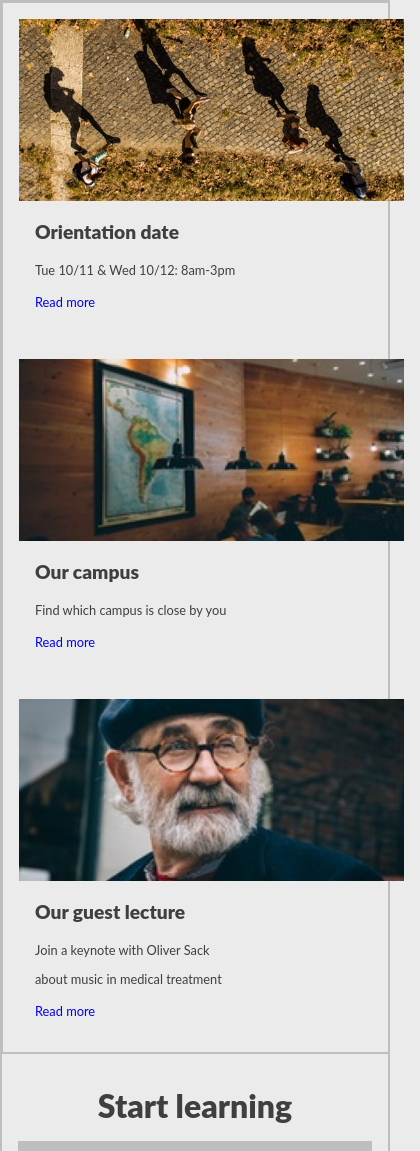
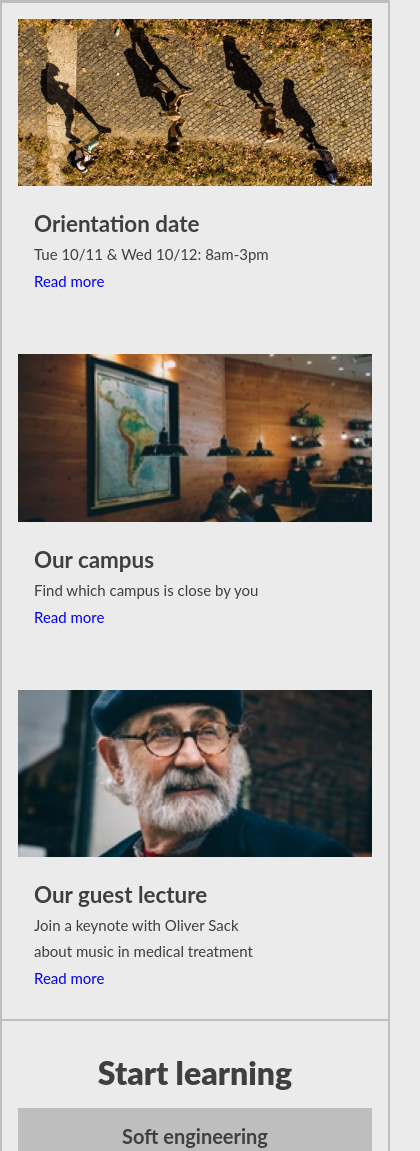
Before and after one commit to bram8787/colmar-academy, a plain HTML site: page index.html in a window 390 px wide. Shown: the part 560-1711 px from the top of the page, 420 px wide, since content can reach past the window. Drawn offline with Linux system fonts and the light colour scheme.

Commit message:
responsive fourth version, changed the main-info section

```diff
--- a/index.html
+++ b/index.html
@@ -69,10 +69,38 @@
 
             </div>
 
+            <div class="mobile-info">
+                <div class="mobile-information">
+                    <img src="./resources/images/information-orientation-mobile.jpg" alt="">
+                    <div class="detail-info">
+                        <h3>Orientation date</h3>
+                        <p>Tue 10/11 & Wed 10/12: 8am-3pm</p>
+                        <a href="#">Read more</a>
+                    </div>
+                </div>
+                <div class="mobile-information">
+                    <img src="./resources/images/information-campus-mobile.jpg" alt="">
+                    <div  class="detail-info">
+                        <h3>Our campus</h3>
+                        <p>Find which campus is close by you</p>
+                        <a href="#">Read more</a>
+                    </div>
+                </div>
+
+                <div class="mobile-information akhar">
+                    <img src="./resources/images/information-guest-lecture-mobile.jpg" alt="">
+                    <div  class="detail-info">
+                        <h3>Our guest lecture</h3>
+                        <p>Join a keynote with Oliver Sack</p>
+                        <p>about music in medical treatment</p>
+                        <a href="#">Read more</a>
+                    </div>
+                </div>
+            </div>
+
             <div class="info-right">
                 <div class="detail one">
-                    <img class="big-screen" src="./resources/images/information-orientation.jpg" alt="">
-                    <img class="mobile" src="./resources/images/information-orientation-mobile.jpg" alt="">
+                    <img src="./resources/images/information-orientation.jpg" alt="">
                     <div class="detail-info">
                         <h3>Orientation date</h3>
                         <p>Tue 10/11 & Wed 10/12: 8am-3pm</p>
@@ -81,8 +109,7 @@
                 </div>
 
                 <div class="detail two">
-                    <img class="big-screen" src="./resources/images/information-campus.jpg" alt="">
-                    <img class="mobile" src="./resources/images/information-campus-mobile.jpg" alt="">
+                    <img src="./resources/images/information-campus.jpg" alt="">
                     <div  class="detail-info">
                         <h3>Our campus</h3>
                         <p>Find which campus is close by you</p>
@@ -91,8 +118,7 @@
                 </div>
 
                 <div class="detail three">
-                    <img class="big-screen" src="./resources/images/information-guest-lecture.jpg" alt="">
-                    <img class="mobile" src="./resources/images/information-guest-lecture-mobile.jpg" alt="">
+                    <img src="./resources/images/information-guest-lecture.jpg" alt="">
                     <div  class="detail-info">
                         <h3>Our guest lecture</h3>
                         <p>Join a keynote with Oliver Sack</p>
--- a/resources/css/style.css
+++ b/resources/css/style.css
@@ -256,6 +256,12 @@ h4 {
     font-size: 1.2rem;
 }
 
+@media only screen and (min-width: 480px) {
+    .mobile-info {
+        display: none;
+    }
+}
+
 @media only screen and (max-width: 480px) {
     .info-left {
         display: none;
@@ -263,40 +269,50 @@ h4 {
     }
 
     .info-right {
-        width: 100%;
-        margin:0;
+        display: none;
     }
-    .info-right .three {
+
+    .info-main {
         background-color: rgb(235, 235, 235);
     }
 
-    .detail {
-        padding: 16px 0 32px 0;
+    .mobile-info {
+        margin-top: 16px;
+    }
+    .mobile-information {
+        display: flex;
+        flex-direction: column;
         max-width: 100%;
-        border-bottom: 1px solid rgb(235, 235, 235);
+        margin: 0 16px 64px 16px;
     }
 
-    .detail .big-screen {
-        display: none;
-    }
-    .detail .mobile {
-        display: block;
-        max-width: 100%;
-        padding: 0 16px;
-    }
-    .detail-info {
-        padding-left: 32px;
-    }
-    .detail-info h3 {
-        font-size: 1.2rem;
-    }
-    .detail-info p {
-        font-size: .8rem;
-    }
-    .detail-info a {
-        font-size: .8rem;
+    .mobile-info .akhar {
+        margin-bottom: 32px;
     }
 
+    .mobile-information img {
+        max-width: 100%;
+    }
+
+    .mobile-information .detail-info {
+        margin:16px 16px 0 16px;
+    }
+
+    .mobile-information h3 {
+        font-size: 1.4rem;
+        font-weight: 700;
+        margin: 8px 0;
+    }
+
+    .mobile-information p {
+        font-size: 15px;
+        margin: 8px 0;
+    }
+
+    .mobile-information a {
+        font-size: 15px;
+        margin: 8px 0;
+    }
 }
 
 
```
